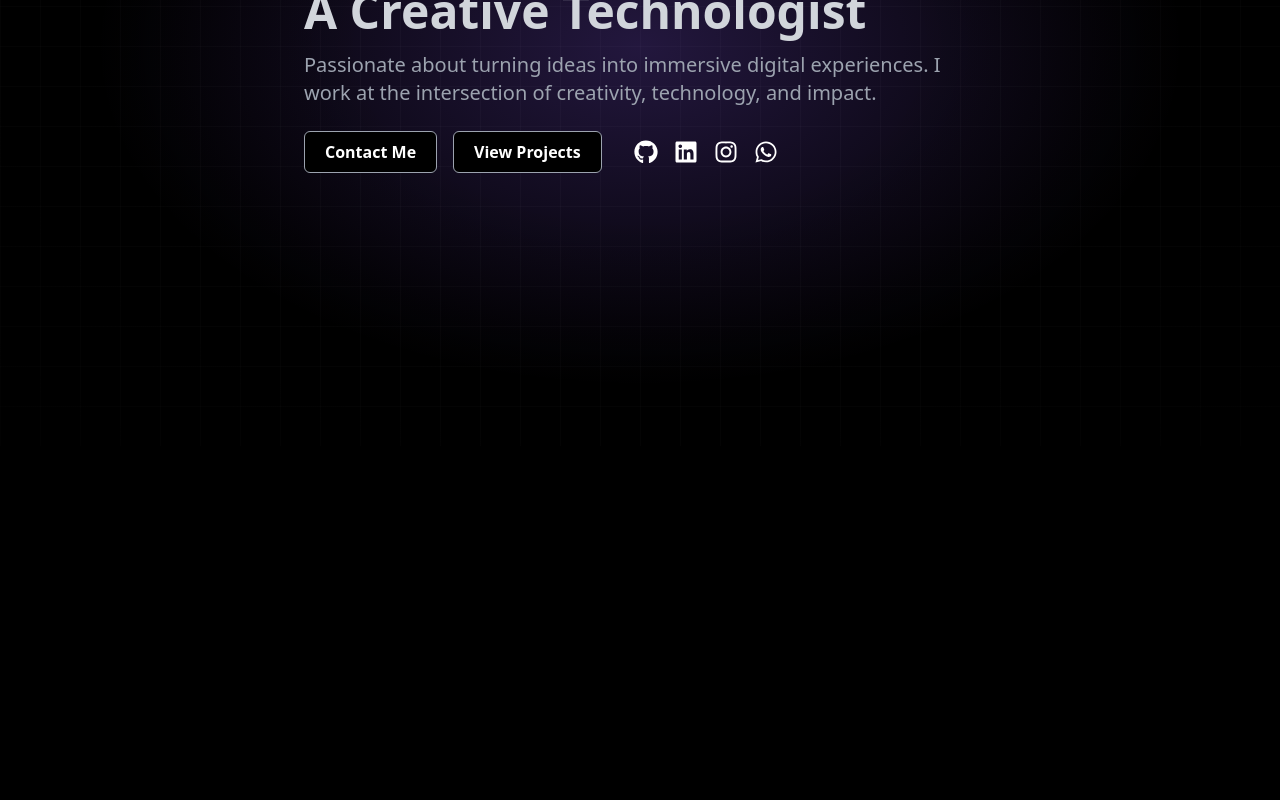
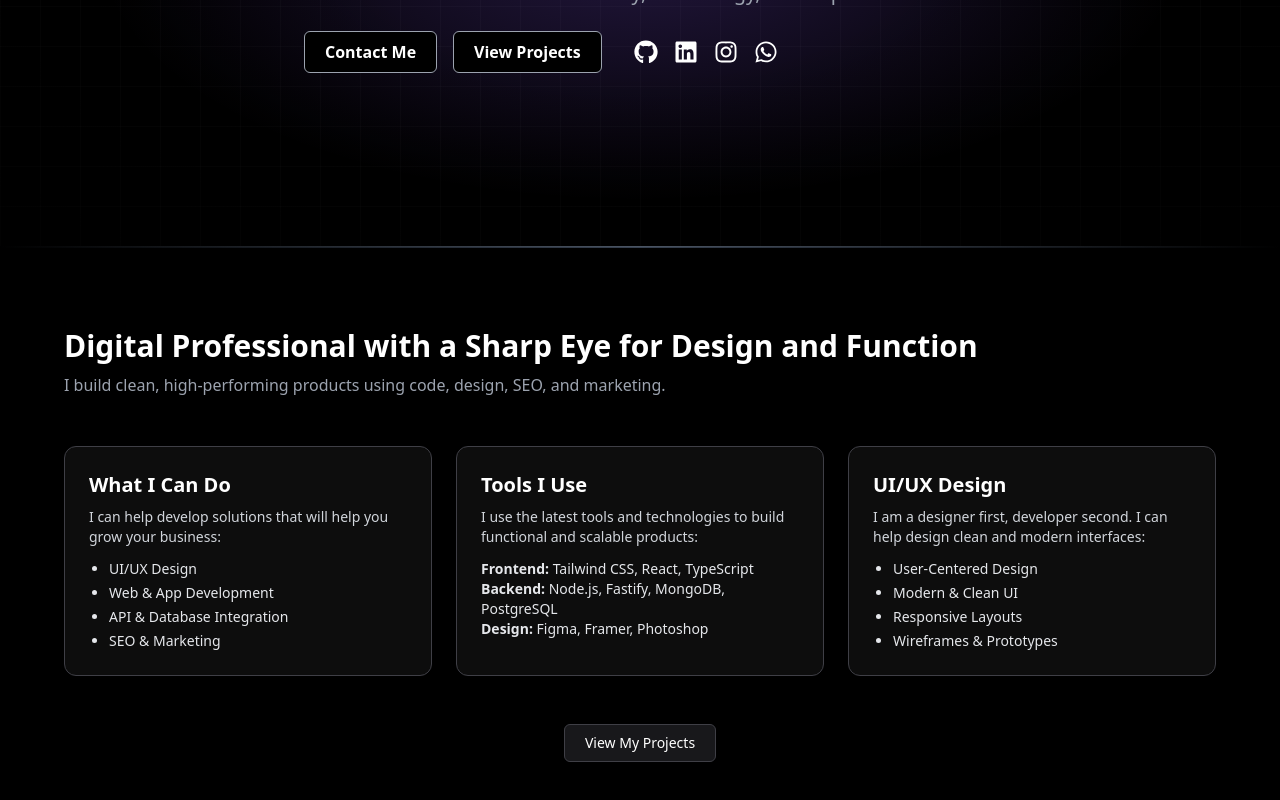
Before and after one commit to cesarpaublini/portfolio-site, a Next.js app: page / in a window 1280 px wide. Shown: the part 418-1218 px from the top of the page. Before the commit the page ends 864 px from the top, so only its background shows below. Built offline with nearby package versions, Linux system fonts and the light colour scheme.

Commit message:
Add skills section with updated title and cleaner subtitle

```diff
--- a/app/page.tsx
+++ b/app/page.tsx
@@ -1,5 +1,12 @@
 import Hero from "@/components/sections/Hero";
+import SkillsSection from "@/components/sections/SkillsSection";
 
 export default function Home() {
-  return <Hero />;
+  return (
+    <>
+      <Hero />
+      <div className="w-full h-px bg-gradient-to-r from-transparent via-gray-600 to-transparent" />
+      <SkillsSection />
+    </>
+  );
 }
--- a/components/sections/Hero.tsx
+++ b/components/sections/Hero.tsx
@@ -6,7 +6,7 @@ import GridBackground from "@/components/GridBackground";
 
 export default function Hero() {
   return (
-    <section className="relative h-screen flex items-center justify-center px-8 sm:px-16">
+    <section className="relative min-h-[75vh] flex items-center justify-center px-8 sm:px-16">
       <GridBackground />
       <div className="max-w-2xl z-10 text-left">
         <h1 className="text-5xl sm:text-6xl font-bold leading-tight text-white">
@@ -48,5 +48,6 @@ export default function Hero() {
         </div>
       </div>
     </section>
+
   );
 }
--- /dev/null
+++ b/components/sections/SkillsSection.tsx
@@ -0,0 +1,69 @@
+'use client';
+
+import Link from 'next/link';
+
+export default function SkillsSection() {
+  return (
+    <>
+      {/* Top Divider */}
+      <div className="w-full h-px bg-gradient-to-r from-transparent via-gray-700 to-transparent" />
+
+      <section className="bg-black py-20 px-6 sm:px-12 text-white">
+        <div className="max-w-6xl mx-auto">
+          {/* Custom Intro Title */}
+          <h2 className="text-3xl text-white font-bold mb-2">
+            Digital Professional with a Sharp Eye for Design and Function
+          </h2>
+          <p className="text-gray-400 mb-12">
+          I build clean, high-performing products using code, design, SEO, and marketing.
+          </p>
+
+          {/* Cards */}
+          <div className="grid grid-cols-1 md:grid-cols-3 gap-6 mb-12">
+            {/* Card 1 */}
+            <div className="bg-[#0d0d0d] rounded-xl p-6 border border-zinc-700">
+              <h3 className="text-xl font-semibold text-white mb-2">What I Can Do</h3>
+              <p className="text-sm text-gray-300 mb-3">I can help develop solutions that will help you grow your business:</p>
+              <ul className="list-disc pl-5 text-sm space-y-1 text-gray-200">
+                <li>UI/UX Design</li>
+                <li>Web & App Development</li>
+                <li>API & Database Integration</li>
+                <li>SEO & Marketing</li>
+              </ul>
+            </div>
+
+            {/* Card 2 */}
+            <div className="bg-[#0d0d0d] rounded-xl p-6 border border-zinc-700">
+              <h3 className="text-xl font-semibold text-white mb-2">Tools I Use</h3>
+              <p className="text-sm text-gray-300 mb-3">I use the latest tools and technologies to build functional and scalable products:</p>
+              <p className="text-sm text-gray-200"><strong>Frontend:</strong> Tailwind CSS, React, TypeScript</p>
+              <p className="text-sm text-gray-200"><strong>Backend:</strong> Node.js, Fastify, MongoDB, PostgreSQL</p>
+              <p className="text-sm text-gray-200"><strong>Design:</strong> Figma, Framer, Photoshop</p>
+            </div>
+
+            {/* Card 3 */}
+            <div className="bg-[#0d0d0d] rounded-xl p-6 border border-zinc-700">
+              <h3 className="text-xl font-semibold text-white mb-2">UI/UX Design</h3>
+              <p className="text-sm text-gray-300 mb-3">I am a designer first, developer second. I can help design clean and modern interfaces:</p>
+              <ul className="list-disc pl-5 text-sm space-y-1 text-gray-200">
+                <li>User-Centered Design</li>
+                <li>Modern & Clean UI</li>
+                <li>Responsive Layouts</li>
+                <li>Wireframes & Prototypes</li>
+              </ul>
+            </div>
+          </div>
+
+          {/* Call-to-action button */}
+          <div className="flex justify-center">
+            <Link href="/projects">
+              <button className="bg-zinc-900 hover:bg-zinc-800 border border-zinc-700 text-white text-sm font-medium px-5 py-2 rounded-md transition">
+                View My Projects
+              </button>
+            </Link>
+          </div>
+        </div>
+      </section>
+    </>
+  );
+}
```
